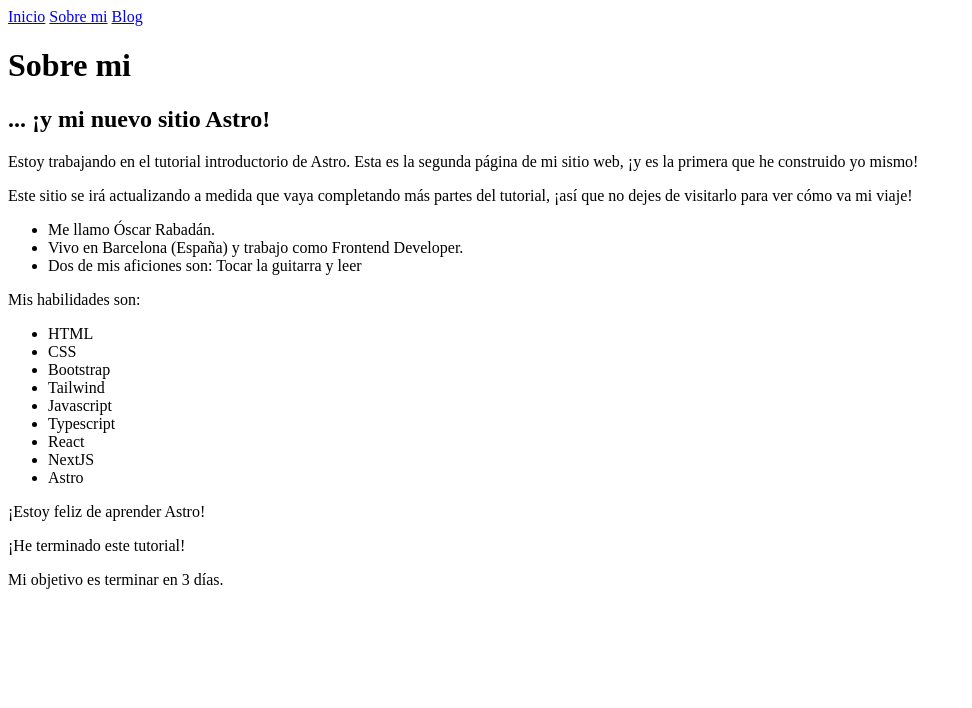
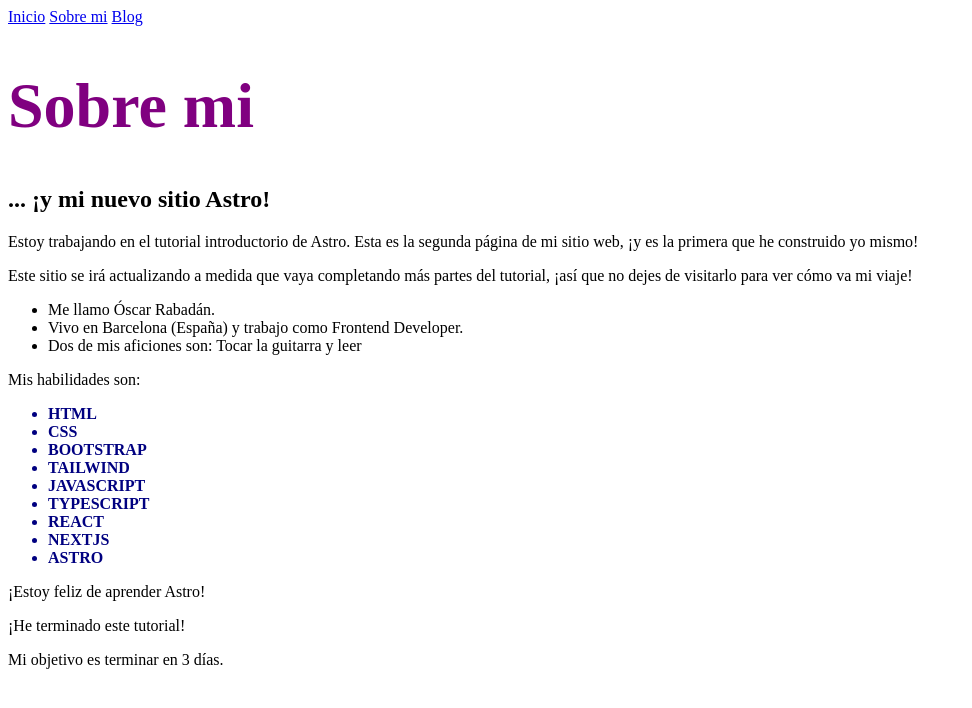
Before and after one commit to Oscarandio/personal-portfolio, an Astro site: page /about in a window 1280 px wide. Shown: the whole page, without its empty margins (0-972 px from the left). Built offline with nearby package versions, Linux system fonts and the light colour scheme; Astro itself is replaced by a stand-in of ours.

Commit message:
nuevos estilos en sobre mi

```diff
--- a/src/pages/about.astro
+++ b/src/pages/about.astro
@@ -25,6 +25,10 @@
 const happy = true;
 const finished = true;
 const goal = 3;
+
+const skillColor = 'navy';
+const fontWeight = 'bold';
+const textCase = 'uppercase';
 ---
 
 <html lang='es'>
@@ -34,6 +38,17 @@
     <meta name='viewport' content='width=device-width' />
     <meta name='generator' content={Astro.generator} />
     <title>{pageTitle}</title>
+    <style define:vars={{ skillColor, fontWeight, textCase }}>
+      h1 {
+        color: purple;
+        font-size: 4rem;
+      }
+      .skill {
+        color: var(--skillColor);
+        font-weight: var(--fontWeight);
+        text-transform: var(--textCase);
+      }
+    </style>
   </head>
   <body>
     <a href='/'>Inicio</a>
@@ -70,7 +85,7 @@
     </ul>
     <p>Mis habilidades son:</p>
     <ul>
-      {skills.map((skill) => <li>{skill}</li>)}
+      {skills.map((skill) => <li class='skill'>{skill}</li>)}
     </ul>
 
     {happy && <p>¡Estoy feliz de aprender Astro!</p>}
```
